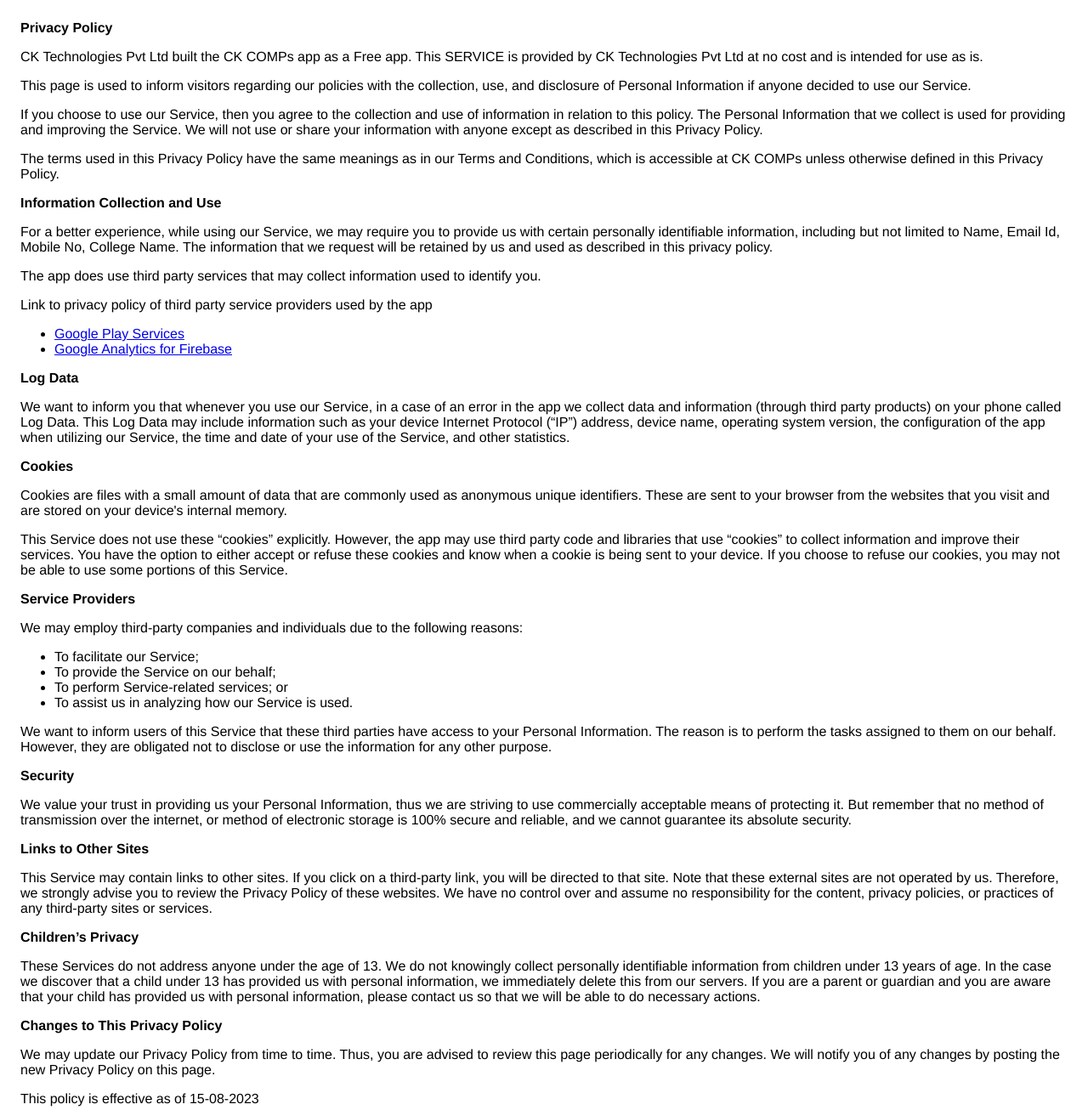
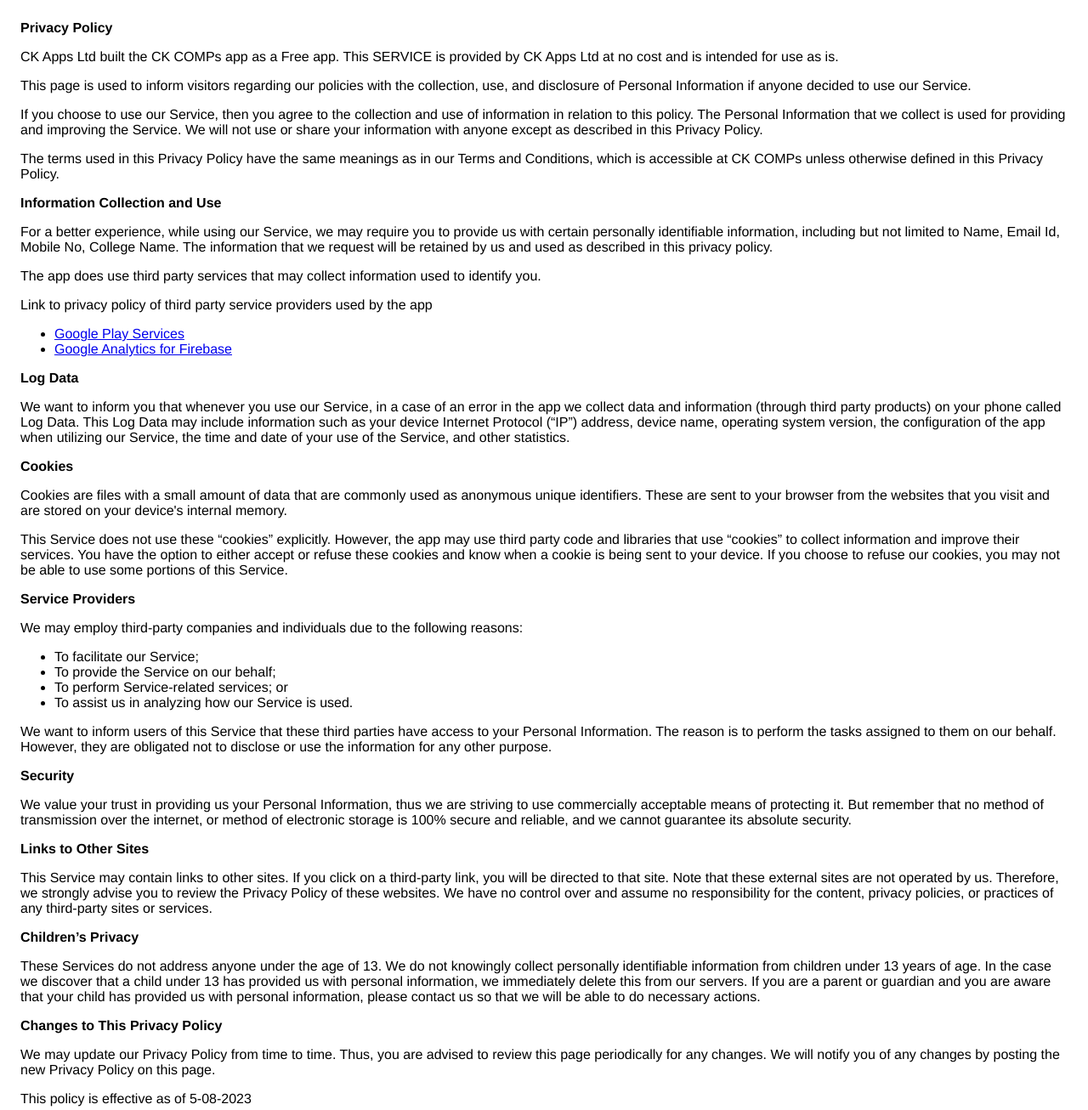
Before and after one commit to ckcomps/privacy-policy, a plain HTML site: page index.html in a window 1280 px wide. Shown: the top 1306 px of the page at 85% size. Drawn offline with Linux system fonts and the light colour scheme.

Commit message:
Update index.html

```diff
--- a/index.html
+++ b/index.html
@@ -8,9 +8,9 @@
     </head>
     <body>
     <strong>Privacy Policy</strong> <p>
-                  CK Technologies Pvt Ltd built the CK COMPs app as
+                 CK Apps Ltd built the CK COMPs app as
                   a Free app. This SERVICE is provided by
-                  CK Technologies Pvt Ltd at no cost and is intended for use as
+                 CK Apps Ltd at no cost and is intended for use as
                   is.
                 </p> <p>
                   This page is used to inform visitors regarding our
@@ -101,7 +101,7 @@
                   periodically for any changes. We will
                   notify you of any changes by posting the new Privacy Policy on
                   this page.
-                </p> <p>This policy is effective as of 15-08-2023</p> <p><strong>Contact Us</strong></p> <p>
+                </p> <p>This policy is effective as of 5-08-2023</p> <p><strong>Contact Us</strong></p> <p>
                   If you have any questions or suggestions about our
                   Privacy Policy, do not hesitate to contact us at ckcomps.app@gmail.com.
         </body>
```
